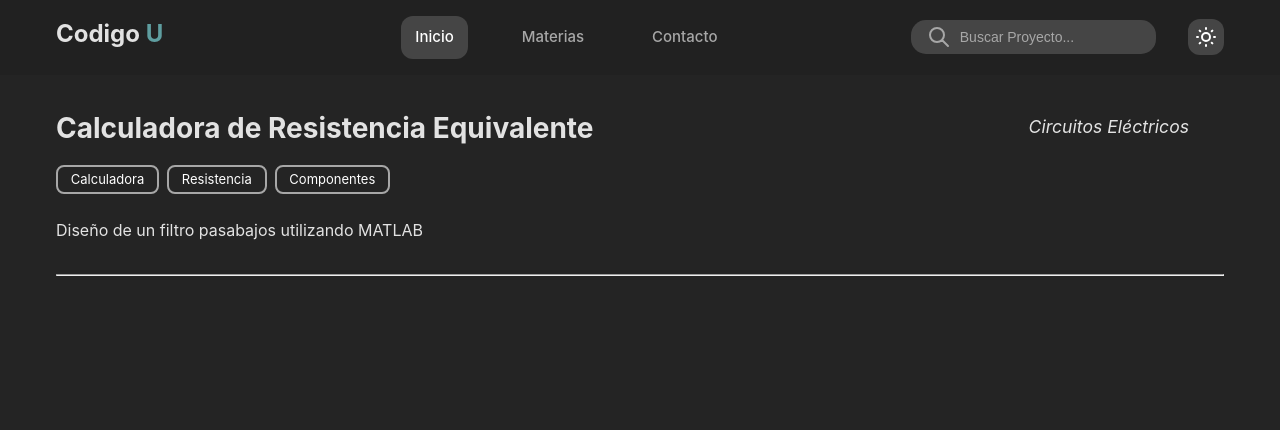
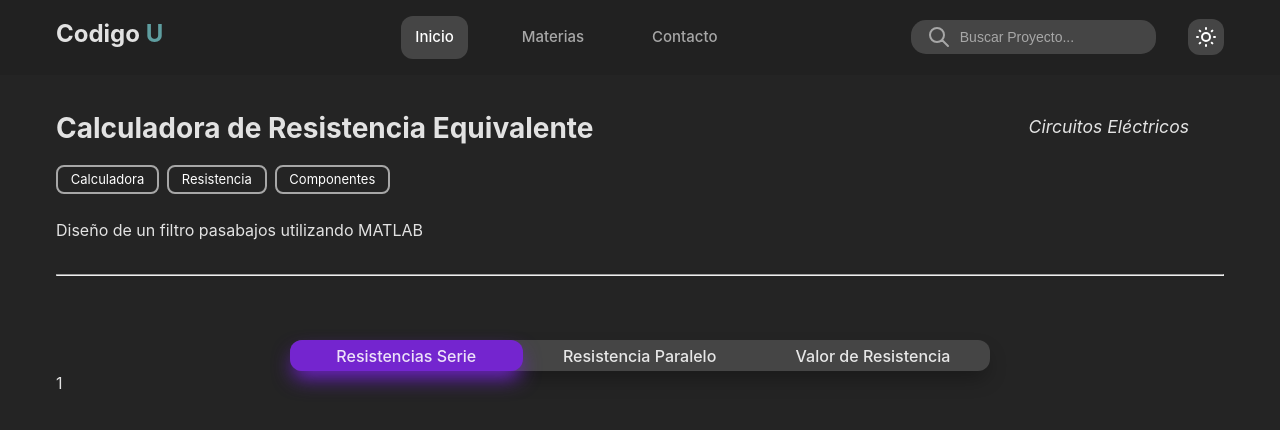
Before and after one commit to ChriisLM/CodigoU, a React (Vite) app: page /CalculadoraResistencia in a window 1280 px wide. Shown: the top 430 px of the page. Built offline with nearby package versions, Linux system fonts and the light colour scheme.

Commit message:
feat: :construction: Add calculator selector and styles

```diff
--- /dev/null
+++ b/src/assets/css/CalculadoraResistencia/CalculadoraResistencia.css
@@ -0,0 +1,40 @@
+.cal-resistor{
+  padding-inline: 3.5rem;
+}
+
+.cal-resistor__tabs{
+  display: flex;
+  align-items: center;
+  list-style: none;
+  background-color: var(--background-color-tertiary);
+  border-radius: 12px;
+  padding: .2rem 0;
+  width: 60%;
+  margin: 0 auto;
+  box-shadow: 0px 10px 20px -3px rgba(0, 0, 0, 0.3);
+  position: relative;
+}
+
+.cal-resistor__tabs-items{
+  cursor: pointer;
+  z-index: 2;
+  width: 33.3%;
+  display: flex;
+  justify-content: center;
+  font-weight: 500;
+}
+
+.cal-resistor__indicator{
+  position: absolute;
+  z-index: 1;
+  background-color: #7425CF;
+  border-radius: 12px;
+  transition: 0.25s ease-out;
+  box-shadow: 0px 10px 20px -3px #7425CF;
+  height: 100%;
+  width: 33.3%;
+}
+
+.cal-resistor__tabs-items--active{
+
+}
--- a/src/pages/CalculadoraResistencia.tsx
+++ b/src/pages/CalculadoraResistencia.tsx
@@ -1,13 +1,34 @@
 import { Header } from "../components/Header";
 import { ProjectInfo } from "../components/ProjectInfo";
-
+import "../assets/css/CalculadoraResistencia/CalculadoraResistencia.css"
+import { useRef, useState } from "react";
 
 export function CalculadorResistenica () {
+  const [activeTab, setActiveTab] = useState<number>(0)
+  const indicatorRef = useRef<HTMLSpanElement | null>(null)
+
+  const handleActiveTab = (index: number) => {
+    setActiveTab(index)
+    if (indicatorRef.current) {
+      indicatorRef.current.style.transform = `translateX(${index * 100}%)`;
+    }
+  }
   return (
     <>
       <Header/>
       <main>
         <ProjectInfo id="CE-2"/>
+        <section className="cal-resistor">
+          <ul className="cal-resistor__tabs">
+            <li className={activeTab==0 ? "cal-resistor__tabs-items--active cal-resistor__tabs-items" : "cal-resistor__tabs-items"} onClick={() => handleActiveTab(0)}>Resistencias Serie</li>
+            <li className={activeTab==1 ? "cal-resistor__tabs-items--active cal-resistor__tabs-items" : "cal-resistor__tabs-items"} onClick={() => handleActiveTab(1)}>Resistencia Paralelo</li>
+            <li className={activeTab==2 ? "cal-resistor__tabs-items--active cal-resistor__tabs-items" : "cal-resistor__tabs-items"} onClick={() => handleActiveTab(2)}>Valor de Resistencia</li>
+            <span ref={indicatorRef} className="cal-resistor__indicator"></span>
+          </ul>
+          {activeTab==0 && <div>1</div>}
+          {activeTab==1 && <div>2</div>}
+          {activeTab==2 && <div>3</div>}
+        </section>
       </main>
     </>
   );
```
